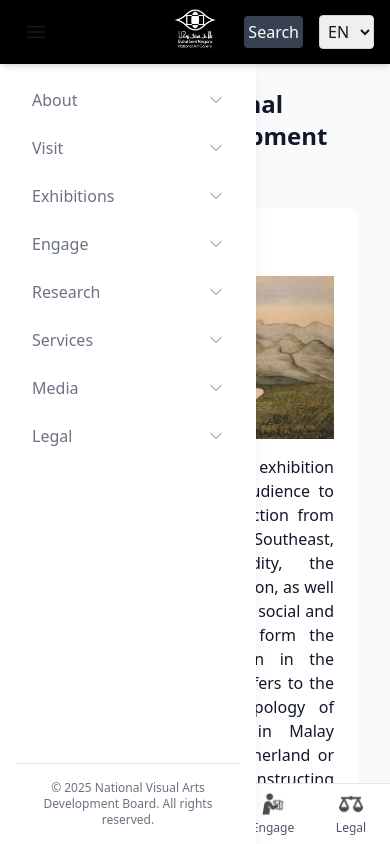
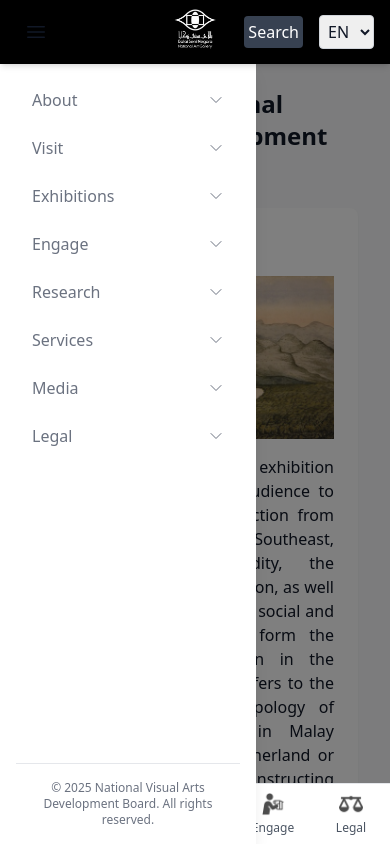
Before and after one commit to Jessy-Chan/HCIAU_Prototype, a React (Vite) app in the folder nvadb-frontend/: page / in a window 390 px wide. Both pictures are taken after a click on the button "Toggle menu". Shown: the top 844 px of the page. Built offline with nearby package versions, Linux system fonts and the light colour scheme.

Commit message:
Update Scroll and NavSideBar

```diff
--- a/nvadb-frontend/src/components/NavSidebar.jsx
+++ b/nvadb-frontend/src/components/NavSidebar.jsx
@@ -21,6 +21,11 @@ const NavSidebar = ({ isOpen, toggleSidebar }) => {
     return () => document.removeEventListener('mousedown', handleClickOutside);
   }, [toggleSidebar]);
 
+  useEffect(() => {
+    // Reset scroll position on page change
+    window.scrollTo(0, 0);
+  }, [location.pathname]);
+
   const toggleMenu = (e, path) => {
     e.preventDefault();
     setOpenMenus(prev => ({
@@ -37,6 +42,14 @@ const NavSidebar = ({ isOpen, toggleSidebar }) => {
   };
 
   return (
+    <>
+      {/* Backdrop overlay */}
+      {isOpen && (
+        <div
+          className="fixed inset-0 bg-black/50 z-[50] md:hidden"
+          onClick={() => toggleSidebar(false)}
+        />
+      )}
       <nav ref={navRef} className={`fixed top-16 left-0 h-[calc(100vh-4rem)] w-64 bg-white shadow-lg transform transition-transform duration-200 ease-in-out overflow-y-auto z-[51] ${
         isOpen ? 'translate-x-0' : '-translate-x-full'
       } md:translate-x-0`}>
@@ -89,6 +102,7 @@ const NavSidebar = ({ isOpen, toggleSidebar }) => {
           </div>
         </div>
       </nav>
+    </>
   );
 };
 
--- a/nvadb-frontend/src/layouts/MobileLayout.jsx
+++ b/nvadb-frontend/src/layouts/MobileLayout.jsx
@@ -1,5 +1,6 @@
-import React, { useState } from 'react';
+import React, { useState, useEffect } from 'react';
 import { Outlet } from 'react-router-dom';
+import { useLocation } from 'react-router-dom';
 import Header from '../components/Header';
 import NavSidebar from '../components/NavSidebar';
 import BottomNav from '../components/BottomNav';
@@ -8,6 +9,14 @@ import { useContent } from '../contexts/ContentContext';
 const MobileLayout = () => {
   const [sidebarOpen, setSidebarOpen] = useState(false);
   const { content } = useContent();
+  const location = useLocation();
+
+  useEffect(() => {
+    // Reset scroll position on page change
+    window.scrollTo(0, 0);
+    // Close sidebar on navigation
+    setSidebarOpen(false);
+  }, [location.pathname]);
 
   return (
     <div className="min-h-screen flex flex-col bg-gray-50">
```
Lines whose indentation alone changed are shown as unchanged.
